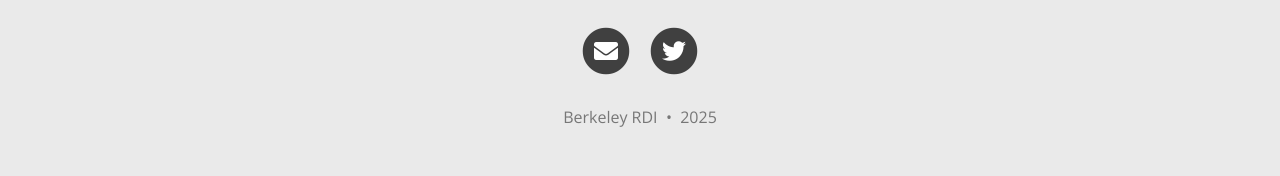
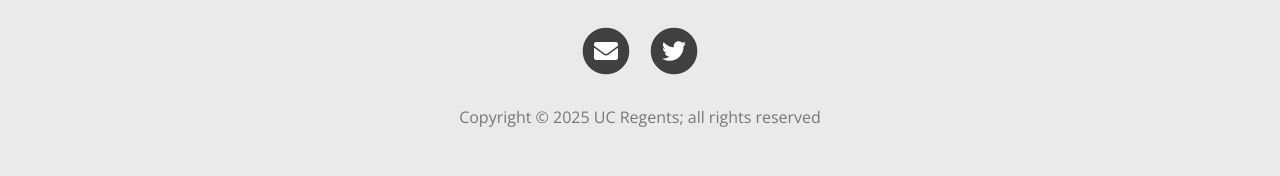
Before and after one commit to rdi-berkeley/SBC2025, a Jekyll site: the page built from index.md, in a window 1280 px wide. Shown: the part 1859-2035 px from the top of the page. Built offline with Jekyll 4.4.1, drawn with Linux system fonts in a browser that asks for light colours; nearby versions of some CDN libraries; comment, search, counter and statistics services are not loaded.

Commit message:
standardize copyright

```diff
--- a/_includes/footer.html
+++ b/_includes/footer.html
@@ -3,39 +3,10 @@
     <div class="row">
       <div class="col-xl-8 offset-xl-2 col-lg-10 offset-lg-1">
       {% include social-networks-links.html %}
-      {% if page.footer-extra %}
-        <div class="footer-custom-content">
-          {% for file in page.footer-extra %}
-            {% include {{ file }} %}
-          {% endfor %}
-        </div>
-      {% endif %}
+
       <p class="copyright text-muted">
-      {% if site.author %}
-        {{ site.author }}
-        &nbsp;&bull;&nbsp;
-      {% endif %}
-      {{ site.time | date: '%Y' }}
-
-      {% if site.url-pretty %}
-        &nbsp;&bull;&nbsp;
-        <span class="author-site">
-          <a href="{% if site.url-canonical %}{{ site.url-canonical }}{% else %}{{ '' | absolute_url }}{% endif %}">{{ site.url-pretty }}</a>
-        </span>
-      {% endif %}
-
-      {% if site.matomo %}
-        {% if site.matomo.opt-out %}
-          &nbsp;&bull;&nbsp;
-          <a href="http://{{- site.matomo.uri -}}/index.php?module=CoreAdminHome&action=optOut" target="_blank" class="text_muted">Do-not-Track</a>
-        {% endif %}
-      {% endif%}
-
-      {% if site.edit_page_button and site.github.repository_url %}
-        &nbsp;&bull;&nbsp;
-        <a title="Edit this page on GitHub" href="{{ site.github.repository_url }}/edit/{{ site.github.source.branch }}/{{ page.path }}" class="text_muted">Edit page</a>
-       {% endif%}
-
+        Copyright &copy; 2025 UC Regents; all rights reserved
+      </p>
       </div>
     </div>
   </div>
```
